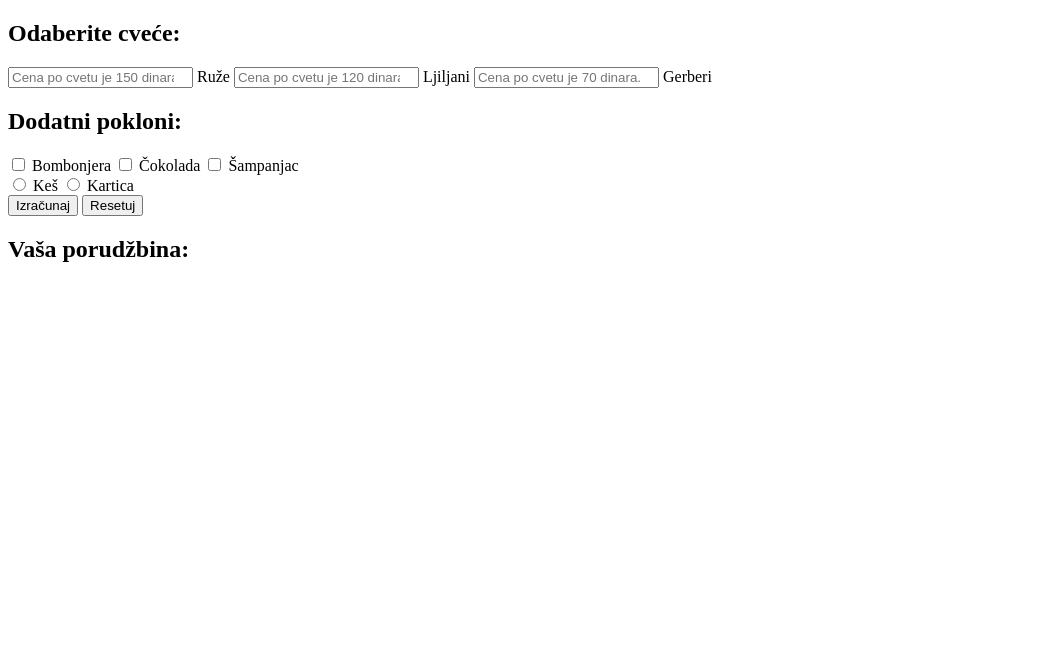
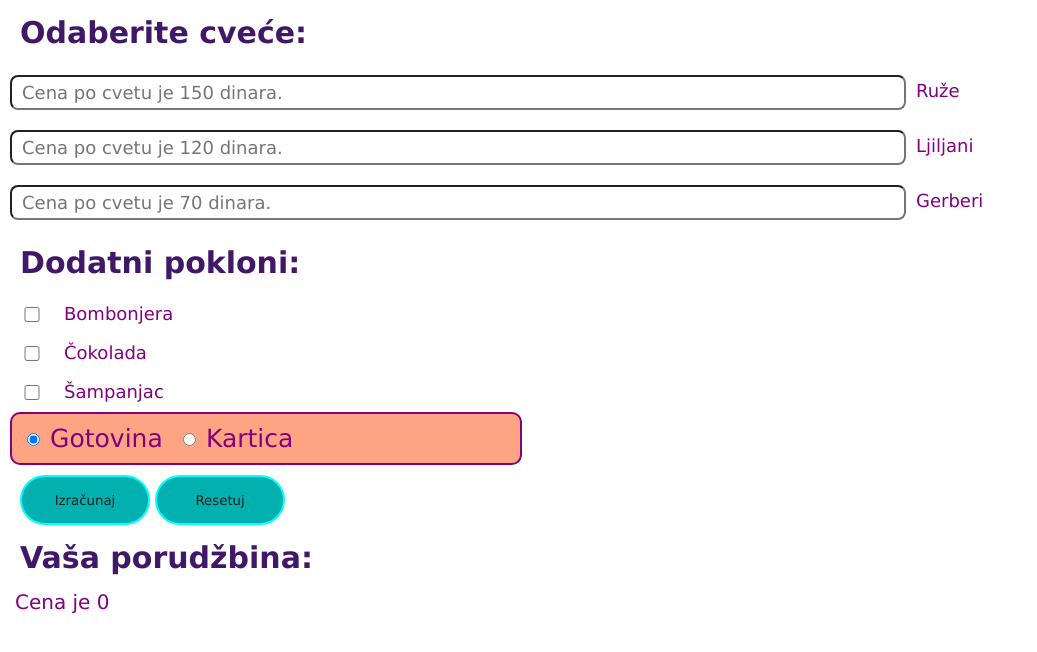
Before and after one commit to ne-lap/flower_shop_prj, a plain HTML site: page index.html in a window 1280 px wide. Both pictures are taken after a click on the input "Izračunaj". Shown: the whole page, without its empty margins (0-1037 px from the left). Drawn offline with Linux system fonts and the light colour scheme.

Commit message:
dopuna forme + osnovni CSS

```diff
--- a/index.html
+++ b/index.html
@@ -34,19 +34,18 @@
     </div>
 
     <div class="placanje">
-        <input type="radio" name="placanje" name="kes" id="kes" value="1">
-        <label for="kes">Keš</label>
+        <input type="radio" name="placanje" name="kes" id="kes" value="1" checked>
+        <label for="kes">Gotovina</label>
         <input type="radio" name="placanje" name="kartica" id="kartica" value="2">
         <label for="kartica">Kartica</label>
     </div>
+
     <div class="dugme">
         <input type="submit" value="Izračunaj" id="submit">
         <input type="reset" value="Resetuj" id="reset">
     </div>
 
-    <div id="porudzbina">
-
-    </div>
+    <div id="porudzbina"></div>
     <script src="script.js"></script>
 </body>
 </html>
--- a/script.js
+++ b/script.js
@@ -6,39 +6,95 @@ let ruza = document.getElementById('ruze');
 let ljiljan = document.getElementById('ljiljani');
 let gerber = document.getElementById('gerberi');
 
+let bombonjeraCheck = document.getElementById('bombonjera');
+let cokoladaCheck = document.getElementById('cokolada');
+let sampanjacCheck = document.getElementById('sampanjac');
 
 btnSubmit.addEventListener('click', () => {
     let naslov = document.createElement('h2');
     naslov.textContent = 'Vaša porudžbina:';
     porudzbina.appendChild(naslov);
 
+    let sum = 0
+
     let ruzaNo = ruza.value;
     let ljiljanNo = ljiljan.value;
     let gerberNo = gerber.value;
-    console.log(ruzaNo);
-    console.log(ljiljanNo);
-    console.log(gerberNo);
 
+    let picContainerRose = document.createElement('div');
+    porudzbina.append(picContainerRose);
     for(let i=1; i<=ruzaNo; i++) {
+
         let img = document.createElement('img');
         img.src = 'photos/rose.png';
         img.classList.add('flower');
-        porudzbina.append(img);
+        picContainerRose.append(img);
+        sum += 150;
     }
-
+    let picContainerLily = document.createElement('div');
+    porudzbina.append(picContainerLily);
     for(let i=1; i<=ljiljanNo; i++) {
         let img = document.createElement('img');
         img.src = 'photos/lily.png';
         img.classList.add('flower');
-        porudzbina.append(img);
+        picContainerLily.append(img);
+        sum += 120;
     }
-
+    let picContainerGarbera = document.createElement('div');
+    porudzbina.append(picContainerGarbera);
     for(let i=1; i<=gerberNo; i++) {
         let img = document.createElement('img');
         img.src = 'photos/gerbera.png';
         img.classList.add('flower');
-        porudzbina.append(img);
+        picContainerGarbera.append(img);
+        sum += 70;
     }
 
+    if(bombonjeraCheck.checked) {
+        let poklon = document.createElement('p');
+        poklon.textContent = '+ bombonjera';
+        porudzbina.append(poklon);
+        sum += 500;
+    }
 
+    if(cokoladaCheck.checked) {
+        let poklon = document.createElement('p');
+        poklon.textContent = '+ čokolada';
+        porudzbina.append(poklon);
+        sum += 500;
+    }
+
+    if(sampanjacCheck.checked) {
+        let poklon = document.createElement('p');
+        poklon.textContent = '+ šampanjac';
+        porudzbina.append(poklon);
+        sum += 500;
+    }
+
+    let placanje = document.querySelector(`input[type="radio"]:checked`).value;
+
+    if(placanje == 1) {
+        let cena = document.createElement('p');
+        cena.textContent = `Cena je ${sum}`;
+        porudzbina.append(cena)
+    }
+    else {
+        if(sum > 2000) {
+            let cena = document.createElement('p');
+            let cenaPopust = document.createElement('p');
+            cena.textContent = `Cena je ${sum}`;
+            cenaPopust.textContent = `Cena sa popustom je ${sum*0.9}`;
+            porudzbina.append(cena, cenaPopust);
+        }
+        else {
+            let cena = document.createElement('p');
+            cena.textContent = `Cena je ${sum}`;
+            porudzbina.append(cena);
+        }
+    }
+    btnSubmit.disabled = true;
 });
+
+btnReset.addEventListener('click', () => {
+    location.reload();
+});
--- a/style.css
+++ b/style.css
@@ -1,3 +1,108 @@
+* {
+    box-sizing: border-box;
+    margin: 0px;
+    padding: 0px;
+    font-family: 'Lucida Sans', 'Lucida Sans Regular', 'Lucida Grande', 'Lucida Sans Unicode', Geneva, Verdana, sans-serif;
+    color: purple;
+}
+
+h2 {
+    display: block;
+    position: relative;
+    left: 10px;
+    font-size: 30px;
+    padding: 15px 0 15px 10px;
+    color: rgb(65, 24, 103);
+}
+
+.cvece {
+    overflow: hidden;
+}
+
+.cvece label {
+    position: relative;
+    left: 10px;
+    float: right;
+    width: 30%;
+    margin: 10px 0 10px 0;
+    padding: 5px 0px 0px 10px;
+    font-size: 18px;
+}
+
+input[type='number'] {
+    position: relative;
+    left: 10px;
+    margin: 10px 0 10px 0;
+    padding: 5px 0 5px 10px;
+    width: 70%;
+    float: left;
+    border-radius: 8px;
+    font-size: 18px;
+}
+
+.pokloni {
+    overflow: hidden;
+}
+
+input[type='checkbox'] {
+    display: block;
+    width: 5%;
+    float: left;
+    height: 15px;
+    margin: 12px 0px 10px 0px;
+}
+
+.pokloni label {
+    display: block;
+    width: 95%;
+    float: left;
+    margin: 8px 0px 10px 0px;
+    font-size: 18px;
+}
+
+input[type='submit'], input[type='reset'] {
+    position: relative;
+    left: 20px;
+    width: 130px;
+    height: 50px;
+    border-radius: 30px;
+    background-color: rgb(2, 176, 176);
+    border: 2px solid aqua;
+    color: rgb(34, 34, 34);
+    margin-top: 10px;
+}
+
+input[type='submit']:hover, input[type='reset']:hover {
+    background-color: purple;
+    color: beige;
+}
 .flower {
-    width: 50px;
+    margin: 10px 0px 10px 10px;
+    width: 80px;
+    border: 3px solid rgba(218, 152, 174, 0.755);
+    border-radius: 50%;
 }
+
+.placanje {
+    width: 40%;
+    border: 2px solid purple;
+    border-radius: 10px;
+    margin-left: 10px;
+    background-color: rgb(255, 164, 130);
+}
+
+.placanje label {
+    display: inline-block;
+    margin: 10px 0px 10px 5px;
+    font-size: 25px;
+}
+
+input[type='radio'] {
+    height: 15px;
+    margin-left: 15px;
+}
+
+#porudzbina p {
+    font-size: 20px;
+    margin-left: 15px;
+}
```
